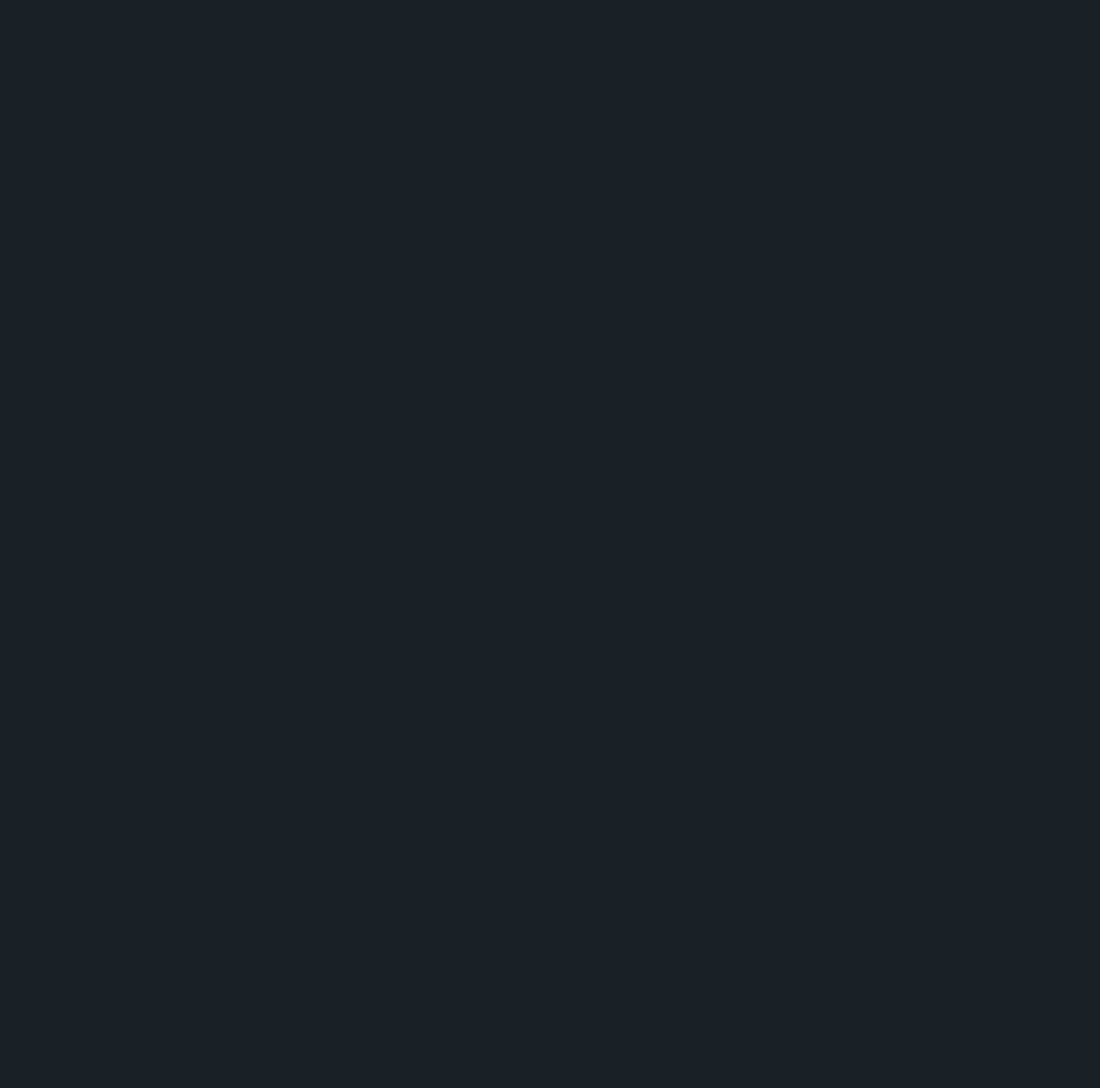
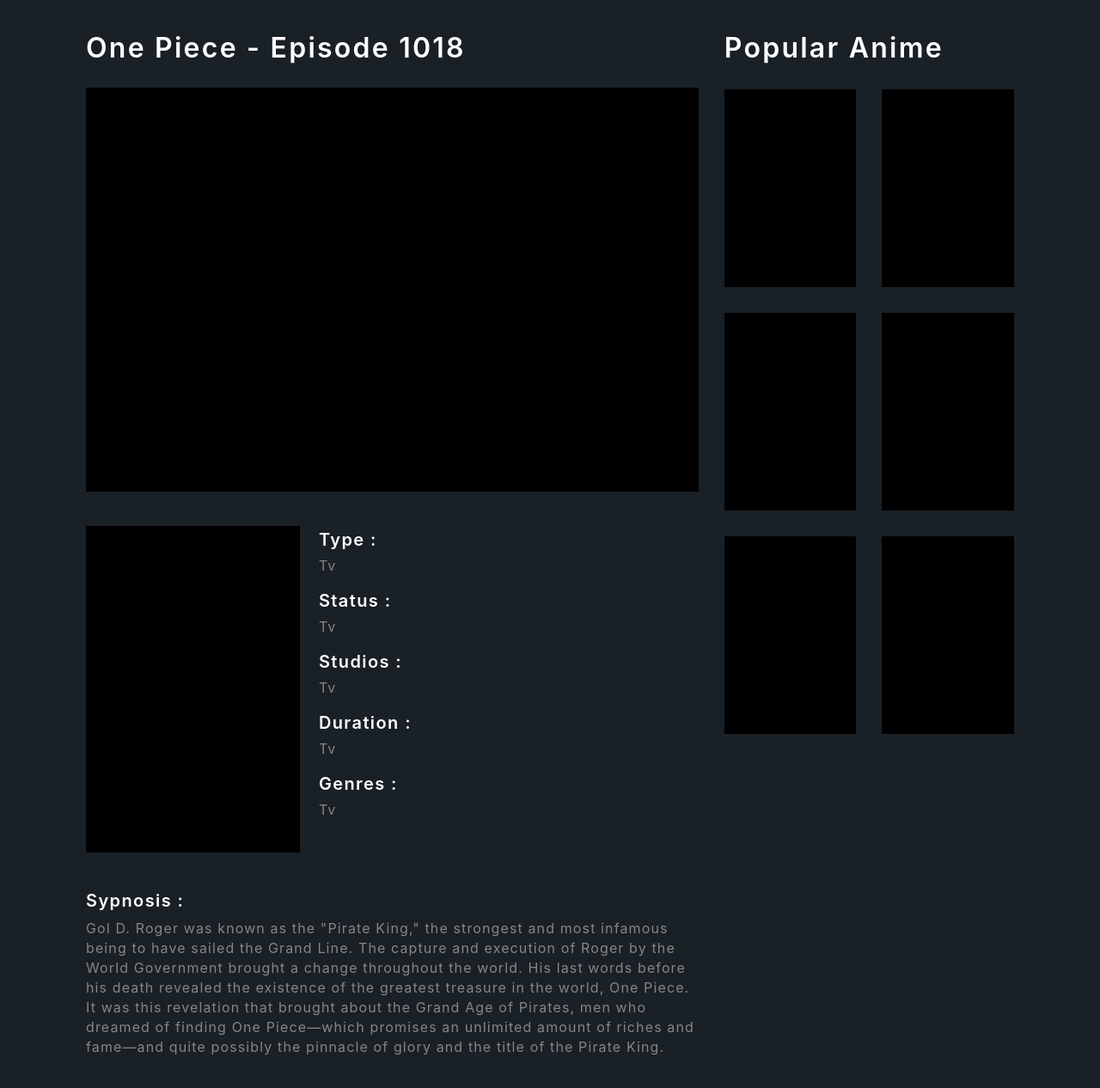
Before and after one commit to dfmbrains/aniwatch, a React (Create React App) app: page /1 in a window 1280 px wide. Shown: the top 1266 px of the page at 86% size. Before the commit the page ends 800 px from the top, so only its background shows below. Built offline with nearby package versions, Linux system fonts and the light colour scheme.

Commit message:
details page layout

```diff
--- a/src/App.tsx
+++ b/src/App.tsx
@@ -7,10 +7,12 @@
 function App() {
     return (
         <>
-            <Routes>
-                <Route path={'/'} element={<Home/>}/>
-                <Route path={'/:id'} element={<Details/>}/>
-            </Routes>
+            <main>
+                <Routes>
+                    <Route path={'/'} element={<Home/>}/>
+                    <Route path={'/:id'} element={<Details/>}/>
+                </Routes>
+            </main>
         </>
     );
 }
--- a/src/index.css
+++ b/src/index.css
@@ -15,6 +15,6 @@
 }
 
 .container {
-    width: 1200px;
+    width: 1080px;
     margin: 0 auto;
 }
--- /dev/null
+++ b/src/pages/Details/details.scss
@@ -0,0 +1,128 @@
+.details {
+  padding: 40px 0;
+
+  .container {
+    display: flex;
+    justify-content: space-between;
+  }
+
+  &__content {
+    width: 66%;
+  }
+
+  &__title {
+    font-family: 'Inter', sans-serif;
+    font-style: normal;
+    font-weight: 600;
+    font-size: 32px;
+    line-height: 32px;
+    letter-spacing: 0.07em;
+    color: #FFFFFF;
+  }
+
+  &__player {
+    margin: 30px 0 40px;
+    width: 100%;
+    height: 470px;
+    background: #000;
+  }
+
+  &__info {
+    display: flex;
+    justify-content: space-between;
+  }
+
+  &__promo {
+    width: 35%;
+    height: 380px;
+
+    &_img {
+      width: 100%;
+      height: 100%;
+      background: #000;
+    }
+  }
+
+  &__specific {
+    display: flex;
+    flex-direction: column;
+    row-gap: 15px;
+    width: 62%;
+
+    &_item {
+      display: flex;
+      flex-direction: column;
+      row-gap: 5px;
+
+      h4 {
+        font-family: 'Inter', sans-serif;
+        font-style: normal;
+        font-weight: 600;
+        font-size: 20px;
+        line-height: 32px;
+        letter-spacing: 0.07em;
+        color: #FFFFFF;
+      }
+
+      p {
+        font-family: 'Inter', sans-serif;
+        font-style: normal;
+        font-weight: 400;
+        font-size: 16px;
+        line-height: 19px;
+        letter-spacing: 0.07em;
+        color: #868686;
+      }
+    }
+  }
+
+  &__subtitle {
+    margin: 40px 0 5px;
+    font-family: 'Inter', sans-serif;
+    font-style: normal;
+    font-weight: 600;
+    font-size: 20px;
+    line-height: 32px;
+    letter-spacing: 0.07em;
+    color: #FFFFFF;
+  }
+
+  &__description {
+    font-family: 'Inter', sans-serif;
+    font-style: normal;
+    font-weight: 400;
+    font-size: 16px;
+    line-height: 23px;
+    letter-spacing: 0.07em;
+    color: #868686;
+  }
+
+  &__recs {
+    width: calc(100% - 66% - 30px);
+
+    &_title {
+      font-family: 'Inter', sans-serif;
+      font-style: normal;
+      font-weight: 600;
+      font-size: 32px;
+      line-height: 32px;
+      letter-spacing: 0.07em;
+      color: #FFFFFF;
+      margin: 0 0 32px;
+    }
+
+    &_row {
+      display: flex;
+      flex-wrap: wrap;
+      align-items: center;
+      justify-content: space-between;
+      row-gap: 30px;
+    }
+
+    &_item {
+      width: calc(50% - 15px);
+      height: 230px;
+      background: #000;
+    }
+  }
+}
--- a/src/pages/Details/index.tsx
+++ b/src/pages/Details/index.tsx
@@ -1,10 +1,59 @@
 import React from 'react';
+import './details.scss';
 
 const Details = () => {
     return (
-        <>
-
-        </>
+        <section className="details">
+            <div className="container">
+                <div className="details__content">
+                    <h2 className="details__title">One Piece - Episode 1018</h2>
+                    <div className="details__player"/>
+                    <div className="details__info">
+                        <div className="details__promo">
+                            <div className="details__promo_img"/>
+                        </div>
+                        <ul className="details__specific">
+                            <li className="details__specific_item">
+                                <h4>Type :</h4>
+                                <p>Tv</p>
+                            </li>
+                            <li className="details__specific_item">
+                                <h4>Status :</h4>
+                                <p>Tv</p>
+                            </li>
+                            <li className="details__specific_item">
+                                <h4>Studios :</h4>
+                                <p>Tv</p>
+                            </li>
+                            <li className="details__specific_item">
+                                <h4>Duration :</h4>
+                                <p>Tv</p>
+                            </li>
+                            <li className="details__specific_item">
+                                <h4>Genres :</h4>
+                                <p>Tv</p>
+                            </li>
+                        </ul>
+                    </div>
+                    <h4 className="details__subtitle">Sypnosis :</h4>
+                    <p className="details__description">Gol D. Roger was known as the "Pirate King," the strongest and
+                        most infamous being to have sailed the Grand Line. The capture and execution of Roger by the
+                        World Government brought a change throughout the world. His last words before his death revealed
+                        the existence of the greatest treasure in the world, One Piece. It was this revelation that
+                        brought about the Grand Age of Pirates, men who dreamed of finding One Piece—which promises an
+                        unlimited amount of riches and fame—and quite possibly the pinnacle of glory and the title of
+                        the Pirate King.</p>
+                </div>
+                <div className="details__recs">
+                    <h3 className="details__recs_title">Popular Anime</h3>
+                    <div className="details__recs_row">
+                        {Array.from(Array(6).keys()).map((el: number) => (
+                            <div className="details__recs_item"/>
+                        ))}
+                    </div>
+                </div>
+            </div>
+        </section>
     );
 };
 
```
Also changed, not shown: src/assets/img/onePiece.png (added), src/pages/Details/index.scss (deleted).
